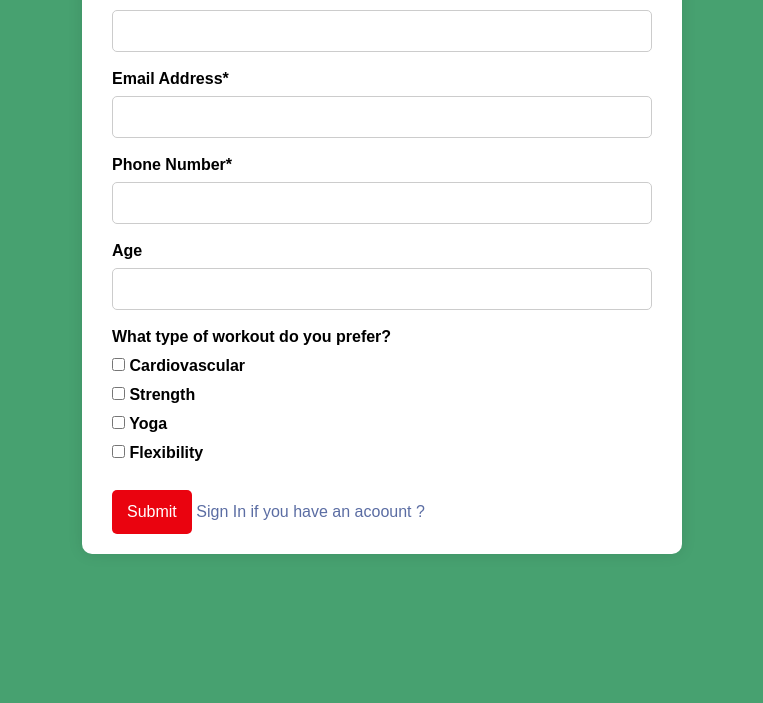
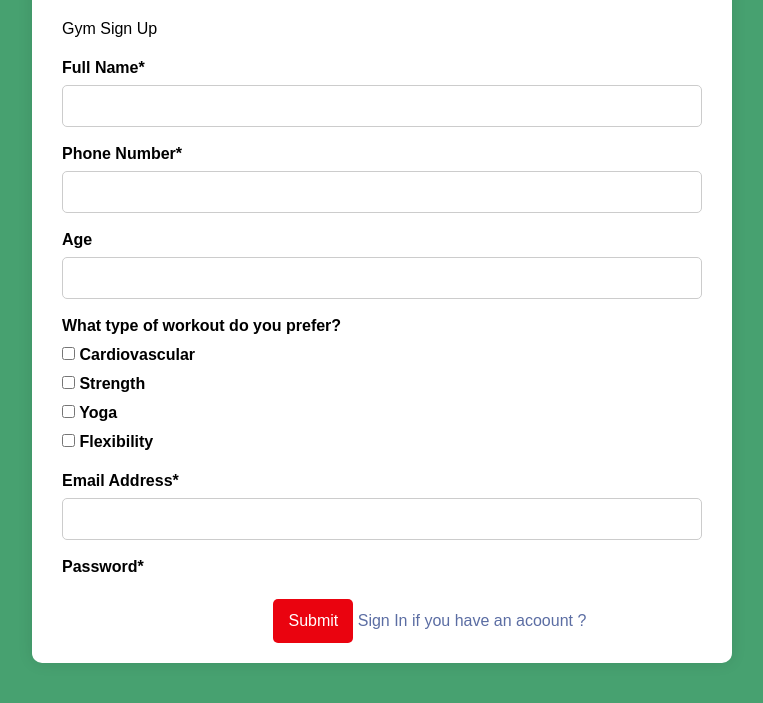
Before and after one commit to ashag909/GYM-website, a Flask app: page /signup in a window 1280 px wide. Shown: the part 615-1318 px from the top of the page, without its empty margins (258-1021 px from the left). Before the commit the page ends 1169 px from the top, so only its background shows below. Run offline with Flask 3, Linux system fonts and the light colour scheme; style sheets or scripts are compiled from the project's sources; parts of the project's set-up code (start-up, migrations or seed data) failed here and were passed over; some libraries are stand-ins or nearby versions.

Commit message:
added signup

```diff
--- a/app.py
+++ b/app.py
@@ -9,6 +9,7 @@ from flask_sqlalchemy import SQLAlchemy
 
 # Initialize app
 app = Flask(__name__)
+app.config['SQLALCHEMY_DATABASE_URI']
 
 app.config.from_object(Config)
 
--- a/models.py
+++ b/models.py
@@ -5,9 +5,9 @@ db = SQLAlchemy()
 
 class User(db.Model, UserMixin):
     id = db.Column(db.Integer, primary_key=True)
-    name = db.Column(db.String(100), nullable=False)
+    full_name = db.Column(db.String(100), nullable=False)
     email = db.Column(db.String(120), unique=True, nullable=False)
     password = db.Column(db.String(200), nullable=False)
 
     def __repr__(self):
-        return f"<User {self.name}>"
+        return f"<User {self.full_name}>"
--- a/templates/signup.html
+++ b/templates/signup.html
@@ -10,7 +10,7 @@
 }
 
 .form-container {
-    max-width: 600px;
+    max-width: 700px;
     margin: 40px auto;
     background: white;
     padding: 20px 30px;
@@ -74,8 +74,6 @@ color: rgb(91, 109, 163);
             <label>Full Name*</label>
             <input type="text" name="full_name" required>
 
-            <label>Email Address*</label>
-            <input type="email" name="email" required>
 
             <label>Phone Number*</label>
             <input type="text" name="phone" required>
@@ -90,6 +88,11 @@ color: rgb(91, 109, 163);
                 <label><input type="checkbox" name="workout" value="Yoga"> Yoga</label>
                 <label><input type="checkbox" name="workout" value="Flexibility"> Flexibility</label>
             </div>
+            <label>Email Address*</label>
+            <input type="email" name="email" required>
+            <label>Password*</label>
+            <input type="password" name="password" required>
+
 
             <button type="submit">Submit</button> <span class="sign"><a href={{url_for('login')}}>Sign In if you have an acoount ?</a></span>
         </form>
```
